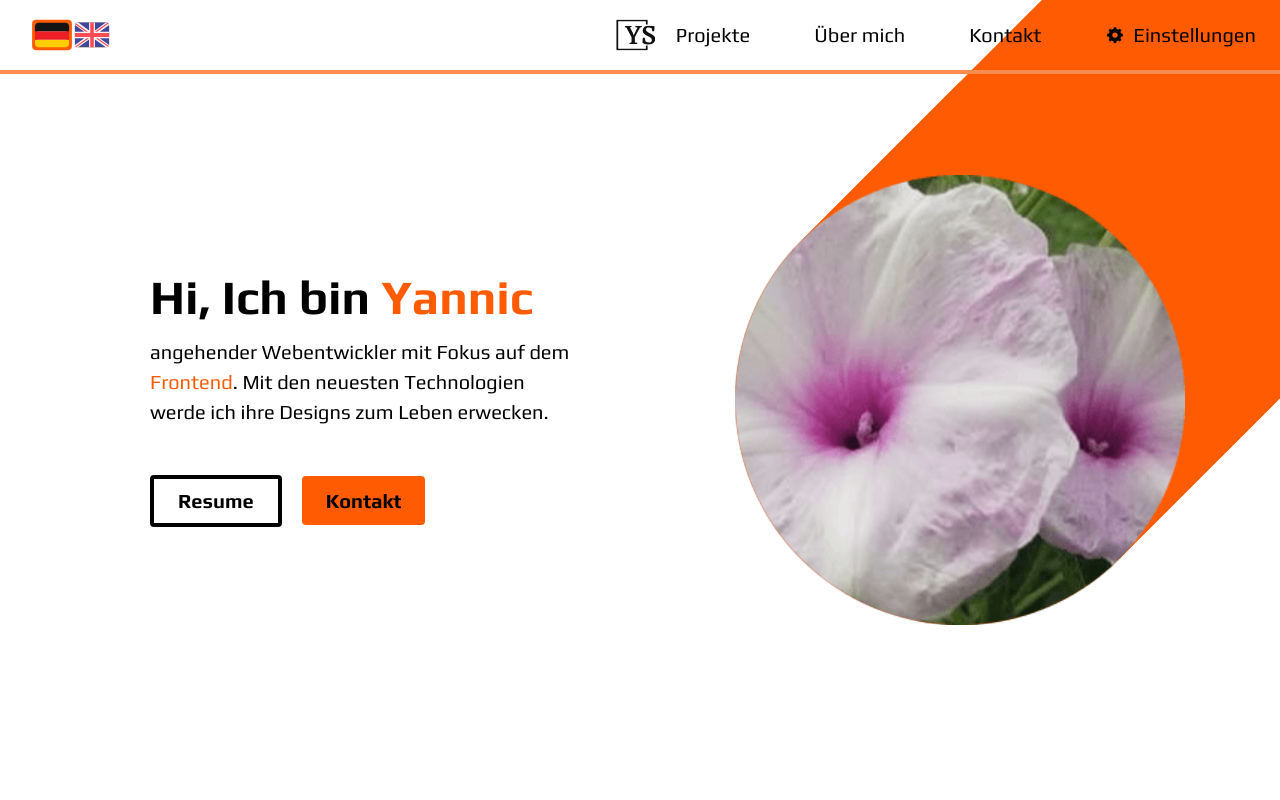
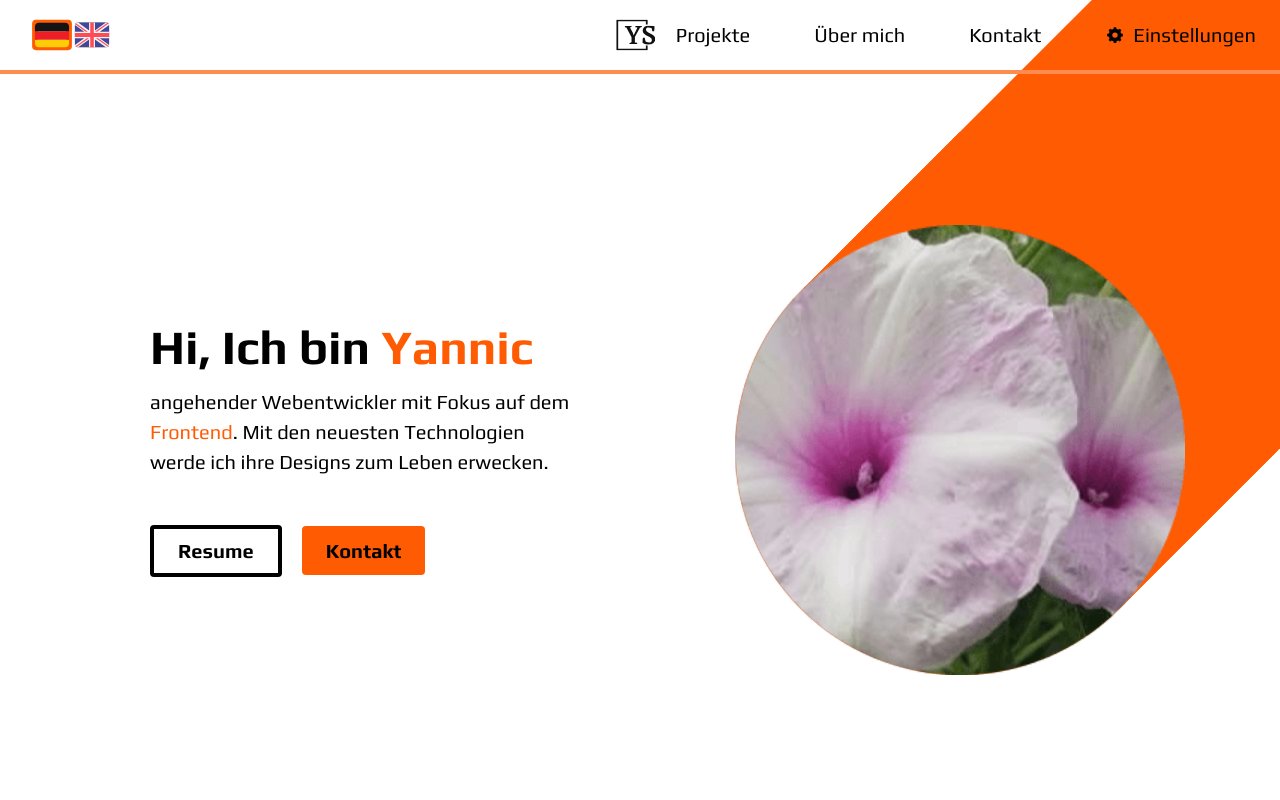
Before and after one commit to SchmittYannic/portfolio_ys, a React (Vite) app: page / in a window 1280 px wide. Shown: the top 800 px of the page. Built offline with nearby package versions, Linux system fonts and the light colour scheme.

Commit message:
Adds min-height to hero section on large screens

```diff
--- a/src/components/Hero.tsx
+++ b/src/components/Hero.tsx
@@ -11,7 +11,7 @@ const Hero = () => {
     const textColorClass900 = `text-action${color}-900`;
 
     return (
-        <section className="hero-section relative w-full lg:h-screen lg:max-h-[1200px] lg:pt-0 pt-32">
+        <section className="hero-section relative w-full lg:h-screen lg:max-h-[1200px] lg:min-h-[900px] lg:pt-0 pt-32">
 
             <div className="hero-background absolute lg:inset-0 top-0 left-0 w-full min-h-[428px] flex justify-end -z-1">
                 <div className="lg:w-[50%] w-full flex items-center overflow-hidden">
```
